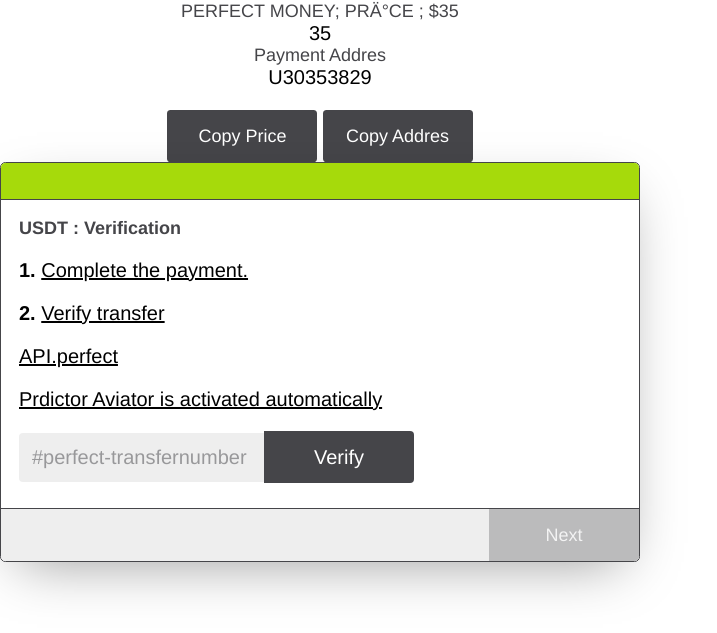
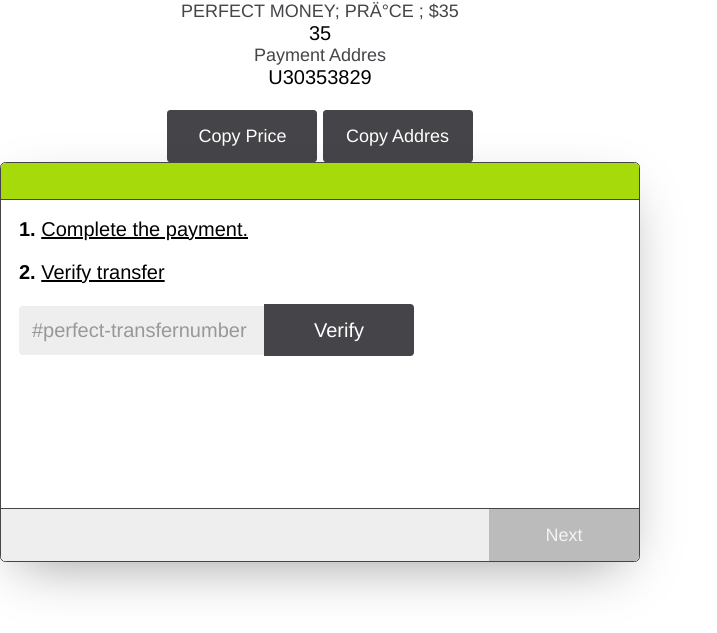
Before and after one commit to trb9355/sonperfectyes, a plain HTML site: page index.html in a window 1280 px wide. Shown: the part 81-714 px from the top of the page, without its empty margins (0-717 px from the left). Drawn offline with nearby package versions, Linux system fonts and the light colour scheme.

Commit message:
Update index.html

```diff
--- a/index.html
+++ b/index.html
@@ -390,11 +390,11 @@ h3 + *, h4 + *, p + * {
     </header>
     <section>
       <div class="content step1">
-        <h4>USDT : Verification</h4>
+
         <p><b>1.</b> <u>Complete the payment.</u> </p>
         <p><b>2.</b> <u>Verify transfer</u> </p>
-        <p><b></b> <u>API.perfect</u> </p>
-   <p><b></b> <u>Prdictor Aviator is activated automatically</u> </p>
+
+
         <p class="nowrap"><input type="text" value="" placeholder="#perfect-transfernumber" /><button class="test">Verify</button></p>
       </div>
       <div class="content step2">
```
